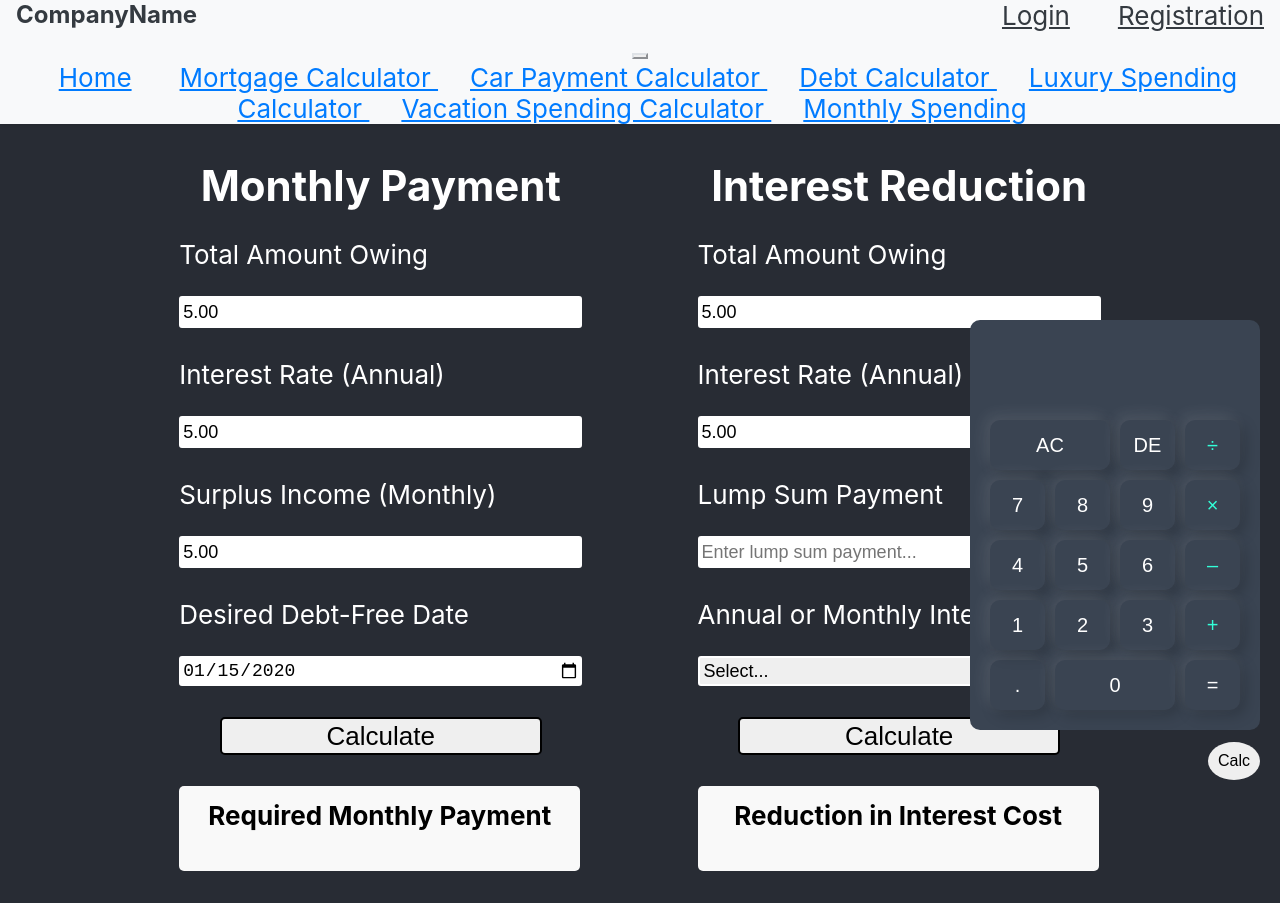
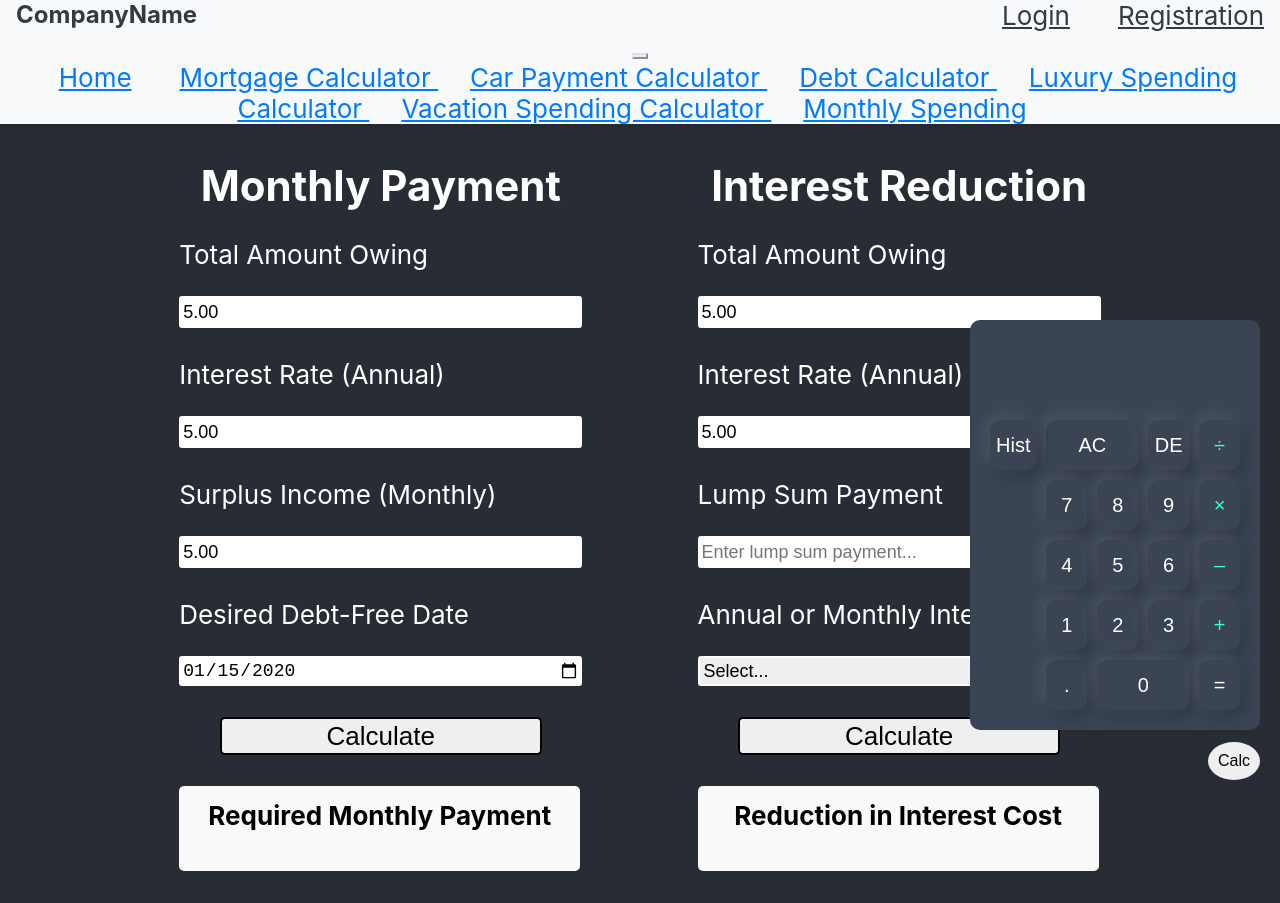
Before and after one commit to deelaw8898/Wealth-Wise, a React (Create React App) app in the folder Frontend/: page /debt in a window 1280 px wide. Both pictures are taken after typing "5", "5", "5", "2020-01-15", "5", "5" into the empty fields and a click on the button "Calc". Built offline with nearby package versions, Linux system fonts and the light colour scheme; a web font is replaced by a local one.

Commit message:
Calculator works. History tracker works. TODO: icon styling and testing

```diff
--- a/Frontend/src/pages/Calculator/Calculator.css
+++ b/Frontend/src/pages/Calculator/Calculator.css
@@ -1,14 +1,53 @@
 /* Calculator.css */
 
-.calculator-widget {
+/* This container will hold both the calculator and the history */
+.calculator-container {
+    display: flex;
+    justify-content: flex-end; /* Aligns children (calculator and history) to the right */
+    align-items: flex-end; /* Aligns children to the bottom */
+    gap: 10px; /* Add some space between the history and the calculator */
     position: fixed;
     bottom: 70px; /* Adjust based on the size of your toggle button */
     right: 20px;
+    z-index: 100; /* Ensures that the container is above other elements */
+}
+
+
+.history-window {
+    width: 200px; /* Or the width of your calculator */
+    height: 370px; /* Match the height of your calculator */
+    display: none; /* Hide by default */
+    background: #3a4452;
+    padding: 20px;
+    border-radius: 10px;
+    box-shadow: -5px -5px 15px rgba(255, 255, 255, 0.1), 5px 5px 15px rgba(0, 0, 0, 0.2);
+    order: 1; /* Ensures the history is to the left */
+}
+
+.history-window textarea {
+    width: 100%; /* Make textarea take up 100% of the .history-window width */
+    height: calc(100% - 40px); /* Adjust height to account for padding */
+    border: none; /* Remove border */
+    outline: none; /* Remove outline */
+    border-radius: 10px; /* Match the border radius */
+    background: transparent; /* Transparent background */
+    font-size: 16px; /* Adjust font-size as needed for the history content */
+    color: #fff; /* White text color to match the input */
+    text-align: left; /* Align text to the left */
+    overflow-y: auto; /* Allow scrollbar if content overflows */
+    resize: none; /* Prevent manual resizing of the textarea */
+}
+
+.history-window.show {
+    display: block; /* Show when class 'show' is added */
+}
+.calculator-widget {
     background: #3a4452;
     padding: 20px;
     border-radius: 10px;
     z-index: 101; /* Above the button */
     width: 250px; /* Fixed width for the calculator */
+    order: 2; /* Ensures the calculator is to the right */
 }
 
 .calculator-widget form input[type="text"] {
@@ -27,14 +66,14 @@
 
 .calculator-widget .keypad {
     display: grid;
-    grid-template-columns: repeat(4, 1fr); /* Creates 4 columns */
+    grid-template-columns: repeat(5, 1fr); /* Creates 4 columns */
     grid-template-rows: repeat(5, 1fr); /* Creates 5 rows */
     grid-template-areas:
-      "clear clear backspace divide"
-      "seven eight nine multiply"
-      "four five six subtract"
-      "one two three add"
-      "point zero zero equal";
+      "Hist clear clear backspace divide"
+      "Hist seven eight nine multiply"
+      "Hist four five six subtract"
+      "Hist one two three add"
+      "Hist point zero zero equal";
     gap: 10px; /* Space between buttons */
 }
 
@@ -95,6 +134,7 @@
 .calculator-widget .keypad button[name="."] {
     grid-area: point;
 }
+
 .calculator-widget .keypad button {
     border: 0;
     outline: 0;
--- a/Frontend/src/pages/Calculator/Calculator.js
+++ b/Frontend/src/pages/Calculator/Calculator.js
@@ -3,11 +3,16 @@ import './Calculator.css'; // You would need to create a corresponding CSS file
 
 function Calculator() {
     const [input, setInput] = useState('');
+    const [history, setHistory] = useState('HISTORY\n'); // State to store the history of calculations
+    const [showHistory, setShowHistory] = useState(false); // State to control history window visibility
+
+    const toggleHistory = () => {
+        setShowHistory(!showHistory); // Toggle the visibility of the history window
+    };
 
     const handleClick = (e) => {
         setInput(input.concat(e.target.name));
     }
-
     const clear = () => {
         setInput('');
     }
@@ -18,14 +23,33 @@ function Calculator() {
 
     const calculate = () => {
         try {
-            // Use new Function constructor instead of eval for better security practices
-            setInput(Function('"use strict";return (' + input + ')')().toString());
+            let result = Function('"use strict";return (' + input + ')')().toString();
+            setInput(result);
+            // Update the history state to include the new calculation
+            setHistory(prevHistory => prevHistory + input + '=' + result + '\n');
         } catch (error) {
             setInput('Error');
         }
+    };
+    useEffect(() => {
+        const handleKeyPress = (e) => {
+            // Ignore key presses when a button is focused
+            if (document.activeElement.tagName === 'BUTTON') {
+                document.activeElement.blur();
             }
 
-    useEffect(() => {
+            if ((e.key >= '0' && e.key <= '9') || "/*-+.".includes(e.key)) {
+                setInput(input.concat(e.key));
+            } else if (e.key === 'Enter' || e.key === '=') {
+                e.preventDefault(); // Prevent the default action
+                calculate();
+            } else if (e.key === 'Backspace') {
+                e.preventDefault(); // Prevent the default action
+                backspace();
+            } else if (e.key === 'Escape') {
+                clear();
+            }
+        };
         // Attach the event listener
         window.addEventListener('keydown', handleKeyPress);
 
@@ -35,23 +59,15 @@ function Calculator() {
         };
     }, [input]); // The effect depends on the 'input' state
 
-    const handleKeyPress = (e) => {
-        // Check if the key is a number, an operator, or other allowed keys
-        if ((e.key >= '0' && e.key <= '9') || "/*-+.".includes(e.key)) {
-            setInput(input.concat(e.key));
-        } else if (e.key === 'Enter' || e.key === '=') {
-            calculate();
-        } else if (e.key === 'Backspace') {
-            backspace();
-        } else if (e.key === 'Escape') {
-            clear();
-        }
-    };
-
     return (
+        <div className="calculator-container">
+            <div className={`history-window ${showHistory ? 'show' : ''}`}>
+                {/* Use the history state as the value for the textarea */}
+                <textarea readOnly value={history}/>
+            </div>
             <div className="calculator-widget">
                 <form>
-                <input type="text" value={input} />
+                    <input type="text" value={input}/>
 
                 </form>
                 <div className="keypad">
@@ -74,7 +90,9 @@ function Calculator() {
                     <button name="+" onClick={handleClick}>+</button>
                     <button name="0" onClick={handleClick}>0</button>
                     <button onClick={calculate} id="result">=</button>
+                    <button onClick={toggleHistory} id="toggleHistory">Hist</button>
 
+                </div>
             </div>
         </div>
     );
```
Lines whose indentation alone changed are shown as unchanged.
